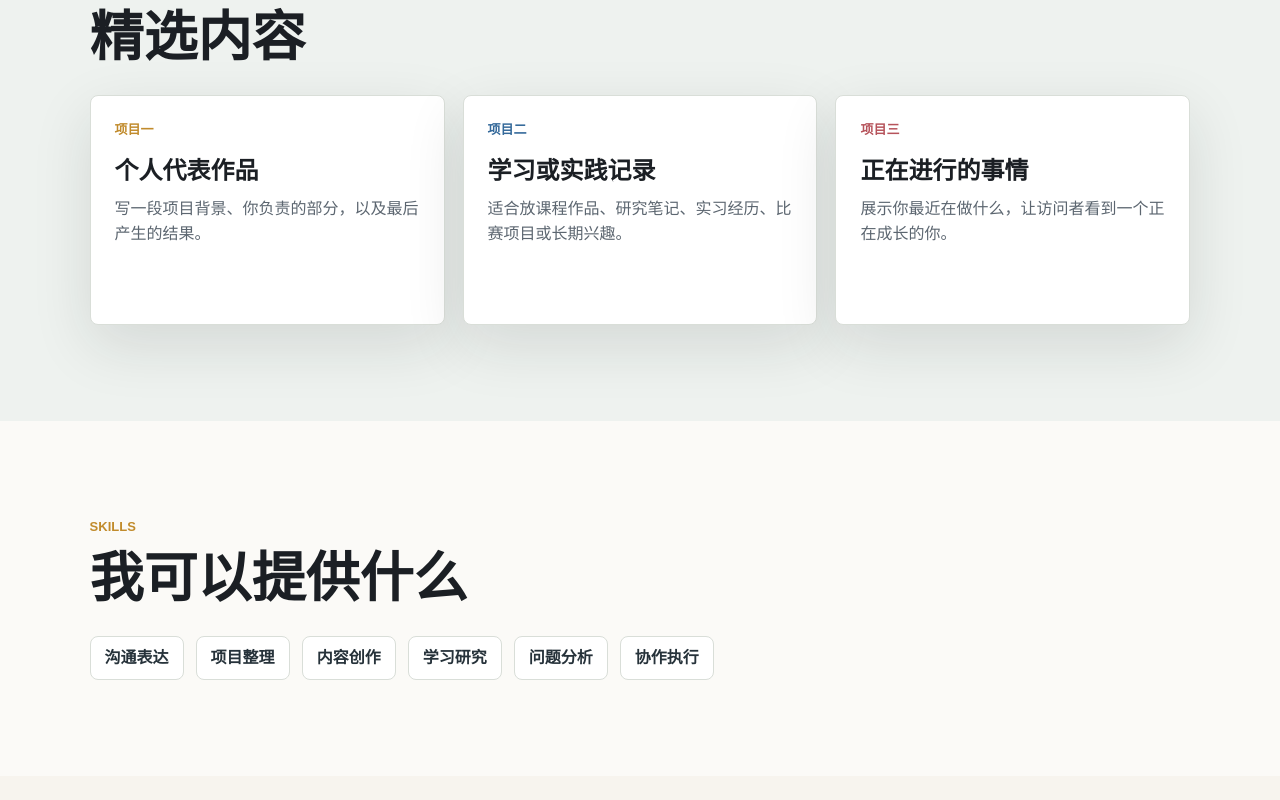
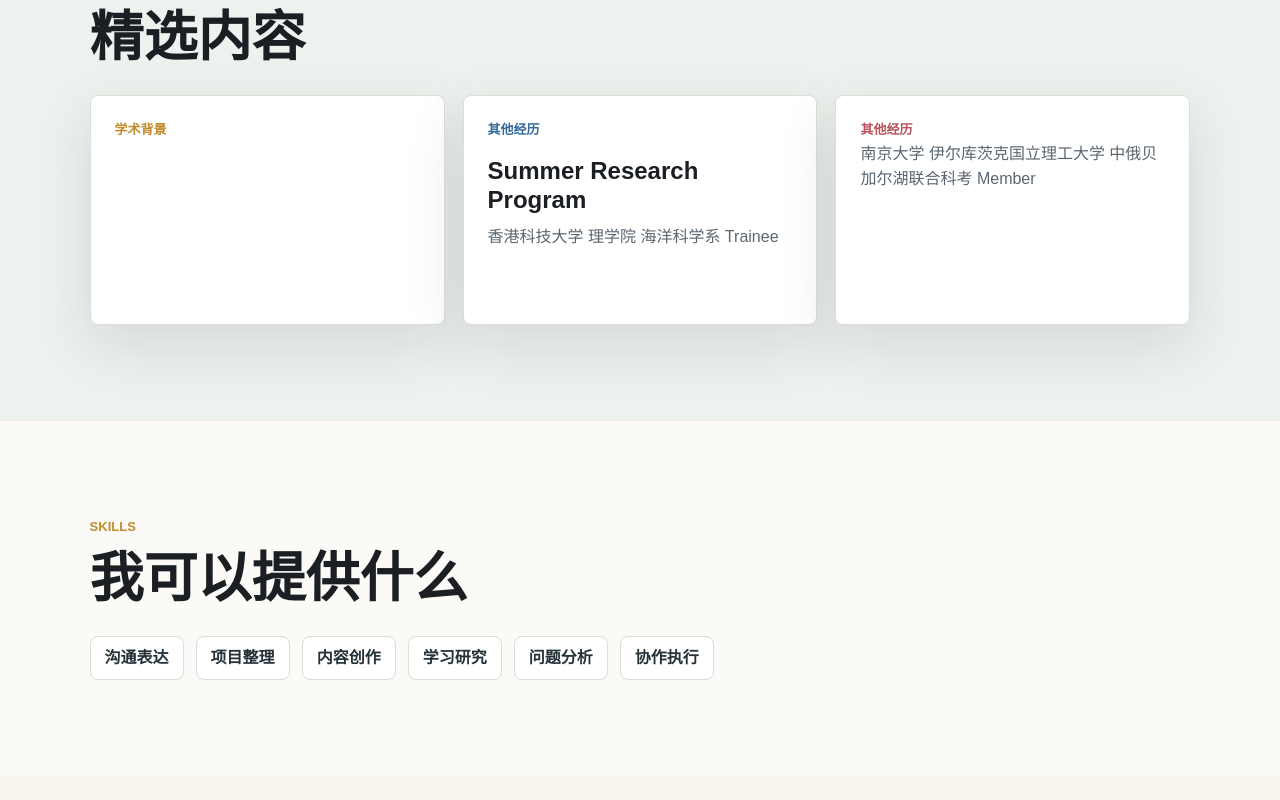
Before and after one commit to liao-sam/liao-sam.github.io, a plain HTML site: page index.html in a window 1280 px wide. Shown: the part 1200-2000 px from the top of the page. Drawn offline with Linux system fonts and the light colour scheme.

Commit message:
Update index.html

```diff
--- a/index.html
+++ b/index.html
@@ -59,19 +59,19 @@
         </div>
         <div class="project-grid">
           <article class="project-card">
-            <p class="project-tag">项目一</p>
-            <h3>个人代表作品</h3>
-            <p>写一段项目背景、你负责的部分，以及最后产生的结果。</p>
+            <p class="project-tag">学术背景</p>
+            <h3本科</h3>
+            <p南京师范大学 地理科学学院 学士学位</p>
           </article>
           <article class="project-card">
-            <p class="project-tag">项目二</p>
-            <h3>学习或实践记录</h3>
-            <p>适合放课程作品、研究笔记、实习经历、比赛项目或长期兴趣。</p>
+            <p class="project-tag">其他经历</p>
+            <h3>Summer Research Program</h3>
+            <p>香港科技大学 理学院 海洋科学系 Trainee</p>
           </article>
           <article class="project-card">
-            <p class="project-tag">项目三</p>
-            <h3>正在进行的事情</h3>
-            <p>展示你最近在做什么，让访问者看到一个正在成长的你。</p>
+            <p class="project-tag">其他经历</p>
+            <h3联合科考</h3>
+            <p>南京大学 伊尔库茨克国立理工大学 中俄贝加尔湖联合科考 Member</p>
           </article>
         </div>
       </section>
@@ -104,7 +104,7 @@
     </main>
 
     <footer class="site-footer">
-      <span>© <span id="year"></span> 你的名字</span>
+      <span>© <span id="year"></span> Sam</span>
       <a href="#home">回到顶部</a>
     </footer>
 
```
